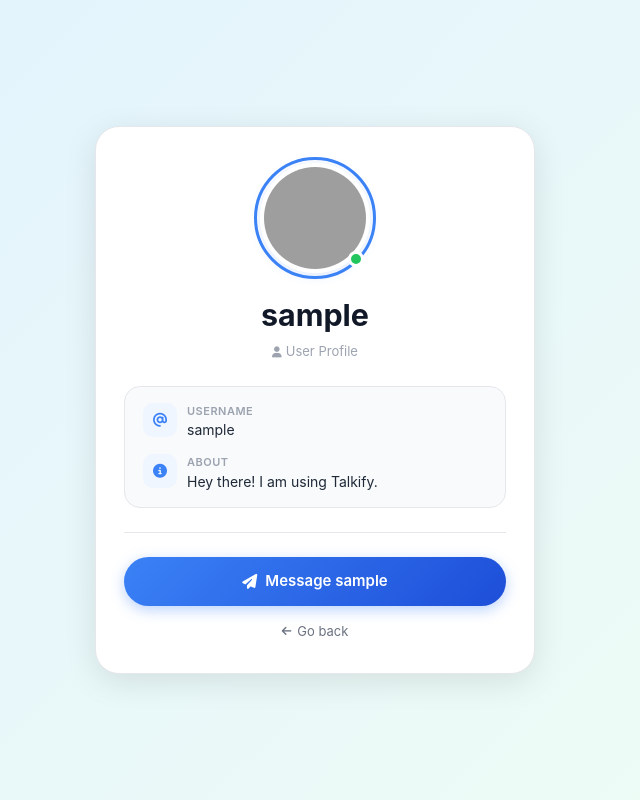
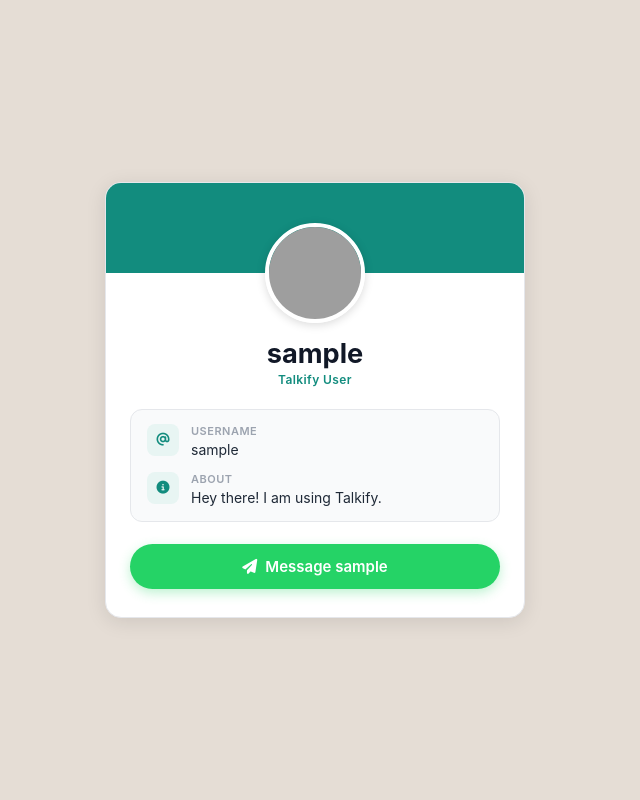
Before and after one commit to arooba-shafique/talkify, a Django app: page /profile/1/ in a window 1280 px wide. Shown: the whole page, without its empty margins (325-965 px from the left). Run offline with Django 5.2, Linux system fonts and the light colour scheme; the visitor is signed in with stand-in values (Sample User, id 1); data comes from the database, SQL or seed files in the repository; grey boxes are pictures that could not be loaded.

Commit message:
Update view_profile.html

```diff
--- a/chat/templates/profile/view_profile.html
+++ b/chat/templates/profile/view_profile.html
@@ -4,7 +4,6 @@
   <meta charset="UTF-8">
   <meta name="viewport" content="width=device-width, initial-scale=1.0, maximum-scale=1.0, user-scalable=no">
   <title>{{ other_user.username }} - Profile</title>
-  <link href="https://cdn.jsdelivr.net/npm/bootstrap@5.3.0/dist/css/bootstrap.min.css" rel="stylesheet">
   <link rel="stylesheet" href="https://cdnjs.cloudflare.com/ajax/libs/font-awesome/6.5.2/css/all.min.css">
   <style>
     *, *::before, *::after { box-sizing: border-box; margin: 0; padding: 0; }
@@ -12,7 +11,7 @@
     body {
       min-height: 100vh;
       font-family: -apple-system, BlinkMacSystemFont, 'Segoe UI', sans-serif;
-      background: linear-gradient(135deg, #e0f2fe 0%, #f0fdf4 100%);
+      background: #e5ddd5;
       display: flex;
       align-items: center;
       justify-content: center;
@@ -21,19 +20,36 @@
 
     .profile-card {
       background: #fff;
-      border-radius: 24px;
-      box-shadow: 0 8px 32px rgba(0,0,0,0.10);
+      border-radius: 16px;
+      box-shadow: 0 4px 20px rgba(0,0,0,0.10);
       border: 1px solid #e5e7eb;
       width: 100%;
-      max-width: 440px;
-      padding: 36px 28px 32px;
+      max-width: 420px;
+      overflow: hidden;
     }
 
+    /* Green top banner */
+    .card-banner {
+      background: #128c7e;
+      height: 90px;
+      width: 100%;
+      flex-shrink: 0;
+    }
+
+    .card-body {
+      padding: 0 24px 28px;
+      display: flex;
+      flex-direction: column;
+      align-items: center;
+    }
+
+    /* Avatar overlaps the banner */
     .avatar-wrap {
-      position: relative;
-      width: 110px;
-      height: 110px;
-      margin: 0 auto 20px;
+      width: 100px;
+      height: 100px;
+      margin-top: -50px;
+      margin-bottom: 14px;
+      flex-shrink: 0;
     }
     .avatar-wrap img {
       width: 100%;
@@ -41,65 +57,55 @@
       border-radius: 50%;
       object-fit: cover;
       border: 4px solid #fff;
-      box-shadow: 0 2px 12px rgba(59,130,246,0.18);
-      outline: 3px solid #3b82f6;
-      outline-offset: 3px;
-    }
-    .online-dot {
-      position: absolute;
-      bottom: 6px;
-      right: 6px;
-      width: 16px;
-      height: 16px;
-      background: #22c55e;
-      border-radius: 50%;
-      border: 3px solid #fff;
+      box-shadow: 0 2px 10px rgba(0,0,0,0.15);
     }
 
     .profile-name {
-      font-size: clamp(1.4rem, 5vw, 1.9rem);
+      font-size: clamp(1.3rem, 5vw, 1.7rem);
       font-weight: 700;
       color: #111827;
       text-align: center;
       word-break: break-word;
-      margin-bottom: 4px;
+      margin-bottom: 2px;
     }
-    .profile-label {
-      font-size: 13px;
-      color: #9ca3af;
+    .profile-sub {
+      font-size: 12px;
+      color: #128c7e;
+      font-weight: 600;
       text-align: center;
-      margin-bottom: 24px;
+      letter-spacing: .4px;
+      margin-bottom: 22px;
     }
 
     .info-box {
-      background: #f8fafc;
+      background: #f9fafb;
       border: 1px solid #e5e7eb;
-      border-radius: 16px;
-      padding: 16px 18px;
+      border-radius: 12px;
+      padding: 14px 16px;
       width: 100%;
-      margin-bottom: 24px;
+      margin-bottom: 22px;
       display: flex;
       flex-direction: column;
-      gap: 14px;
+      gap: 12px;
     }
     .info-row {
       display: flex;
       align-items: flex-start;
-      gap: 10px;
+      gap: 12px;
     }
     .info-icon {
-      width: 34px;
-      height: 34px;
-      border-radius: 10px;
-      background: #eff6ff;
+      width: 32px;
+      height: 32px;
+      border-radius: 8px;
+      background: #e8f5f3;
       display: flex;
       align-items: center;
       justify-content: center;
       flex-shrink: 0;
     }
     .info-icon i {
-      font-size: 14px;
-      color: #3b82f6;
+      font-size: 13px;
+      color: #128c7e;
     }
     .info-content { min-width: 0; }
     .info-content .label {
@@ -108,7 +114,7 @@
       font-weight: 600;
       text-transform: uppercase;
       letter-spacing: .5px;
-      margin-bottom: 1px;
+      margin-bottom: 2px;
     }
     .info-content .value {
       font-size: 14px;
@@ -121,13 +127,6 @@
       font-style: italic;
     }
 
-    .divider {
-      height: 1px;
-      background: #e5e7eb;
-      width: 100%;
-      margin-bottom: 24px;
-    }
-
     .msg-btn {
       display: flex;
       align-items: center;
@@ -135,39 +134,26 @@
       gap: 8px;
       width: 100%;
       padding: 13px 24px;
-      background: linear-gradient(135deg, #3b82f6, #1d4ed8);
+      background: #25d366;
       color: #fff;
       font-size: 15px;
       font-weight: 600;
       border-radius: 50px;
       text-decoration: none;
-      border: none;
-      cursor: pointer;
-      transition: transform .15s, box-shadow .15s;
-      box-shadow: 0 4px 14px rgba(59,130,246,0.35);
+      transition: background .2s, transform .15s;
+      box-shadow: 0 4px 12px rgba(37,211,102,0.30);
     }
     .msg-btn:hover {
-      transform: translateY(-2px);
-      box-shadow: 0 6px 20px rgba(59,130,246,0.45);
+      background: #1ebe5d;
       color: #fff;
+      transform: translateY(-1px);
     }
     .msg-btn:active { transform: scale(0.98); }
 
-    .back-link {
-      display: flex;
-      align-items: center;
-      justify-content: center;
-      gap: 6px;
-      margin-top: 16px;
-      font-size: 13px;
-      color: #6b7280;
-      text-decoration: none;
-    }
-    .back-link:hover { color: #3b82f6; }
-
     @media (max-width: 480px) {
-      .profile-card { padding: 28px 18px 24px; border-radius: 20px; }
-      .avatar-wrap { width: 90px; height: 90px; }
+      .card-banner { height: 75px; }
+      .avatar-wrap { width: 84px; height: 84px; margin-top: -42px; }
+      .card-body { padding: 0 16px 22px; }
     }
   </style>
 </head>
@@ -175,21 +161,21 @@
 
   <div class="profile-card">
 
-    <!-- Avatar -->
+    <div class="card-banner"></div>
+
+    <div class="card-body">
+
       <div class="avatar-wrap">
         {% if other_user.profile_picture %}
           <img src="{{ other_user.profile_picture.url }}" alt="{{ other_user.username }}">
         {% else %}
-        <img src="https://ui-avatars.com/api/?name={{ other_user.username }}&background=3b82f6&color=fff&size=128" alt="{{ other_user.username }}">
+          <img src="https://ui-avatars.com/api/?name={{ other_user.username }}&background=128c7e&color=fff&size=128" alt="{{ other_user.username }}">
         {% endif %}
-      <span class="online-dot"></span>
       </div>
 
-    <!-- Name -->
       <div class="profile-name">{{ other_user.username }}</div>
-    <div class="profile-label"><i class="fas fa-user" style="font-size:11px;margin-right:4px;"></i>User Profile</div>
+      <div class="profile-sub">Talkify User</div>
 
-    <!-- Info Box -->
       <div class="info-box">
         <div class="info-row">
           <div class="info-icon"><i class="fas fa-at"></i></div>
@@ -209,19 +195,12 @@
         </div>
       </div>
 
-    <div class="divider"></div>
-
-    <!-- Message Button -->
       <a href="{% url 'chat_detail' other_user.id %}" class="msg-btn">
         <i class="fas fa-paper-plane"></i>
         Message {{ other_user.username }}
       </a>
 
-    <!-- Back -->
-    <a href="javascript:history.back()" class="back-link">
-      <i class="fas fa-arrow-left" style="font-size:11px;"></i> Go back
-    </a>
-
+    </div>
   </div>
 
 </body>
```
Lines whose indentation alone changed are shown as unchanged.
